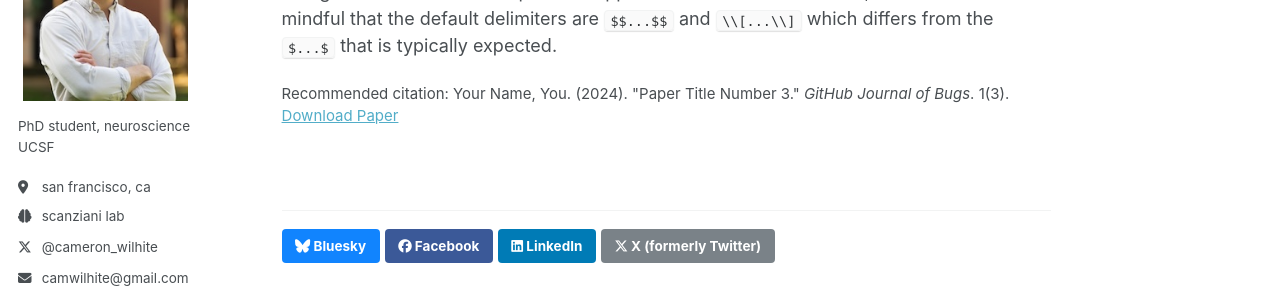
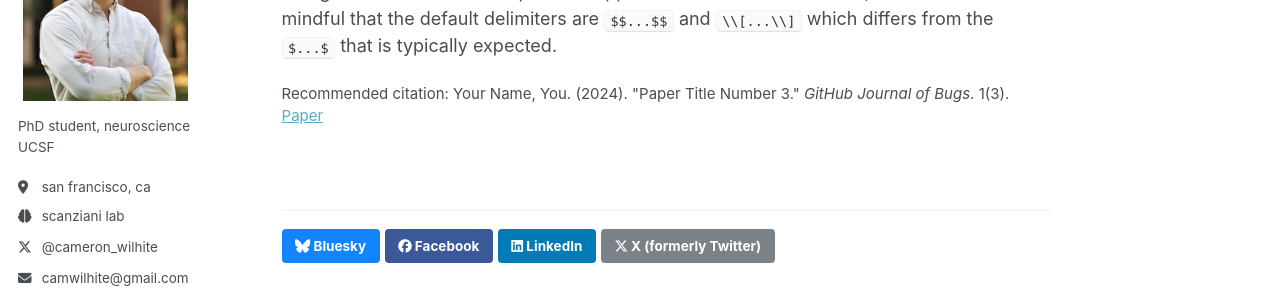
Before and after one commit to camwilhite/camwilhite.github.io, a Jekyll site: the page built from _publications/2025-06-08-paper-title-number-5.md, in a window 1280 px wide and 982 px high. Shown: the part 223-523 px from the top of the window. Built offline with Jekyll 4.4.1, drawn with Linux system fonts in a browser that asks for light colours; a script that is not in the unit is left out.

Commit message:
Update single.html

```diff
--- a/_layouts/single.html
+++ b/_layouts/single.html
@@ -48,13 +48,13 @@ layout: default
         {{ content }}
 
         {% if page.citation and page.paperurl and page.slidesurl and page.bibtexurl %}
-          <p style="font-size: smaller">Recommended citation: {{ page.citation }}<br /><a href="{{ page.paperurl }}">Download Paper</a> | <a href="{{ page.slidesurl }}">Download Slides</a> | <a href="{{ page.bibtexurl }}">Download Bibtex</a></p>
+          <p style="font-size: smaller">Recommended citation: {{ page.citation }}<br /><a href="{{ page.paperurl }}">Paper</a> | <a href="{{ page.slidesurl }}">Download Slides</a> | <a href="{{ page.bibtexurl }}">Download Bibtex</a></p>
         {% elsif page.citation and page.paperurl and page.slidesurl %}
-          <p style="font-size: smaller">Recommended citation: {{ page.citation }}<br /><a href="{{ page.paperurl }}">Download Paper</a> | <a href="{{ page.slidesurl }}">Download Slides</a></p>
+          <p style="font-size: smaller">Recommended citation: {{ page.citation }}<br /><a href="{{ page.paperurl }}">Paper</a> | <a href="{{ page.slidesurl }}">Download Slides</a></p>
         {% elsif page.citation and page.paperurl and page.bibtexurl %}
-          <p style="font-size: smaller">Recommended citation: {{ page.citation }}<br /><a href="{{ page.paperurl }}">Download Paper</a> | <a href="{{ page.bibtexurl }}">Download Bibtex</a></p>
+          <p style="font-size: smaller">Recommended citation: {{ page.citation }}<br /><a href="{{ page.paperurl }}">Paper</a> | <a href="{{ page.bibtexurl }}">Download Bibtex</a></p>
         {% elsif page.citation and page.paperurl %}
-          <p style="font-size: smaller">Recommended citation: {{ page.citation }}<br /><a href="{{ page.paperurl }}">Download Paper</a></p>
+          <p style="font-size: smaller">Recommended citation: {{ page.citation }}<br /><a href="{{ page.paperurl }}">Paper</a></p>
         {% elsif page.citation and page.slidesurl and page.bibtexurl %}
           <p style="font-size: smaller">Recommended citation: {{ page.citation }}<br /><a href="{{ page.slidesurl }}">Download Slides</a> | <a href="{{ page.bibtexurl }}">Download Bibtex</a></p>
         {% elsif page.citation and page.slidesurl %}
@@ -62,7 +62,7 @@ layout: default
         {% elsif page.slidesurl and page.bibtexurl %}
           <p style="font-size: smaller"><a href="{{ page.slidesurl }}">Download Slides</a> | <a href="{{ page.bibtexurl }}">Download Bibtex</a></p>
         {% elsif page.paperurl and page.bibtexurl %}
-          <p style="font-size: smaller"><a href="{{ page.paperurl }}">Download Paper</a> | <a href="{{ page.bibtexurl }}">Download Bibtex</a></p>
+          <p style="font-size: smaller"><a href="{{ page.paperurl }}">Paper</a> | <a href="{{ page.bibtexurl }}">Download Bibtex</a></p>
         {% elsif page.citation and page.bibtexurl %}
           <p style="font-size: smaller">Recommended citation: {{ page.citation }}<br /><a href="{{ page.bibtexurl }}">Download Bibtex</a></p>
         {% elsif page.citation %}
```
